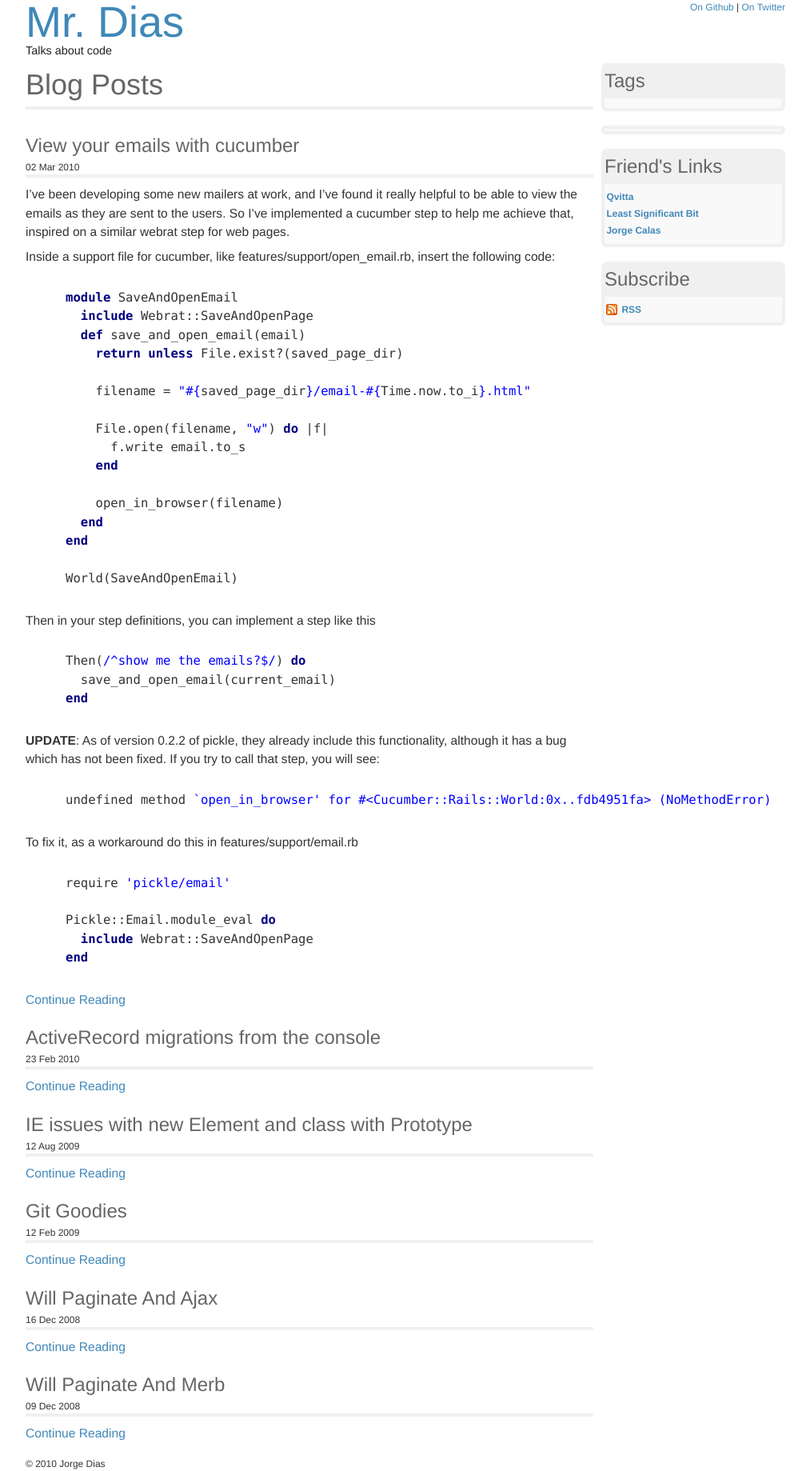
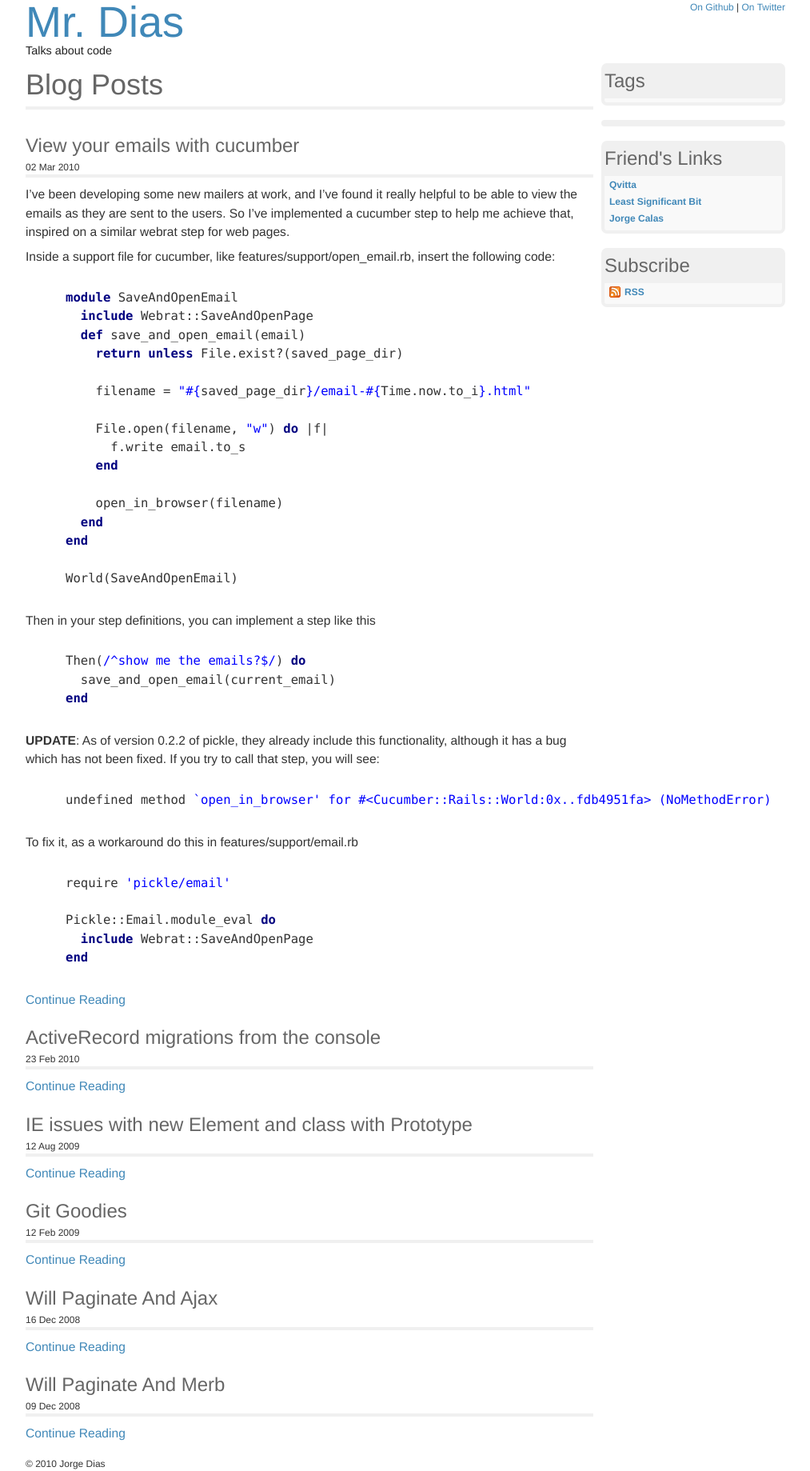
Before and after one commit to diasjorge/diasjorge.github.io, a Jekyll site: the page built from index.html, in a window 1280 px wide. Shown: the whole page at 80% size, without its empty margins (133-1146 px from the left). Built offline with Jekyll 4.4.1, drawn with Linux system fonts in a browser that asks for light colours; Markdown is read by kramdown in place of the engine named in the settings.

Commit message:
Changes to the sidebar

```diff
--- a/stylesheets/screen.css
+++ b/stylesheets/screen.css
@@ -108,13 +108,13 @@ body.main #header h1 a { color: inherit; }
 body.main #header h1 a:hover { text-decoration: none; }
 body.main #header h4 { margin-bottom: 0.5em; }
 body.main #header #toplinks { float: right; }
-body.main #sidebar div.module { border: 4px solid #f0f0f0; margin-bottom: 1.5em; padding-bottom: 0.2em; border-radius: 7px; -moz-border-radius: 7px; -webkit-border-radius: 7px; background-color: #f9f9f9; }
-body.main #sidebar div.module ul { margin: 0; padding: 0.2em; }
+body.main #sidebar div.module { border: 4px solid #f0f0f0; margin-bottom: 1.5em; border-radius: 7px; -moz-border-radius: 7px; -webkit-border-radius: 7px; background-color: #f9f9f9; }
+body.main #sidebar div.module ul { margin: 0; padding: 0.2em 0.5em; }
 body.main #sidebar div.module ul li { list-style-type: none; margin-left: 0px; }
 body.main #sidebar div.module ul li { margin-bottom: 0.25em; }
 body.main #sidebar div.module ul li a { font-weight: bold; }
 body.main #sidebar div.module ul li a.feed_link { padding: 0 0 0 19px; background: url("../images/feed-icon-14x14.png") no-repeat 0 50%; }
-body.main #sidebar div.module h2 { background-color: #f0f0f0; color: #666666; margin-bottom: 0.2em; }
+body.main #sidebar div.module h2 { background-color: #f0f0f0; color: #666666; margin-bottom: 0em; }
 body.main ul.posts { margin-left: 0; margin-right: 0; }
 body.main ul.posts li { list-style-type: none; margin-left: 0px; }
 body.main .article { margin-bottom: 1.5em; }
@@ -127,6 +127,8 @@ body.main .article div.highlight pre { background-color: #f0f0f0; overflow-x: au
 body.main #github-badge { font: inherit; padding: 0; background-color: inherit; }
 body.main #github-badge h2 span.title { font: inherit; }
 body.main #github-badge a { background-color: inherit; color: #4088b8; }
+body.main #github-badge a.more { padding: 0.2em 0.5em; }
+body.main #github-badge .footer { padding: 0.2em 0.5em; }
 body.main #github-badge .repos .public { border: 0; background-color: inherit; }
 body.main #github-badge .repos .public a { background-color: inherit; }
 body.main .highlight pre { border-radius: 7px; -moz-border-radius: 7px; -webkit-border-radius: 7px; padding: 5px 10px; }
```
Also changed, not shown: _sass/screen.sass (+7 -3 lines).
